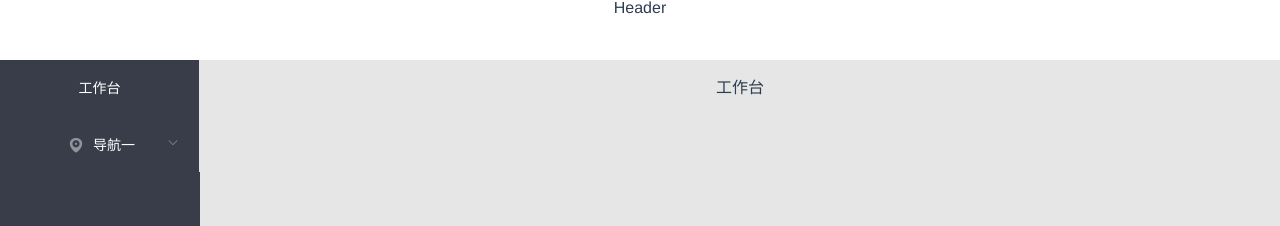
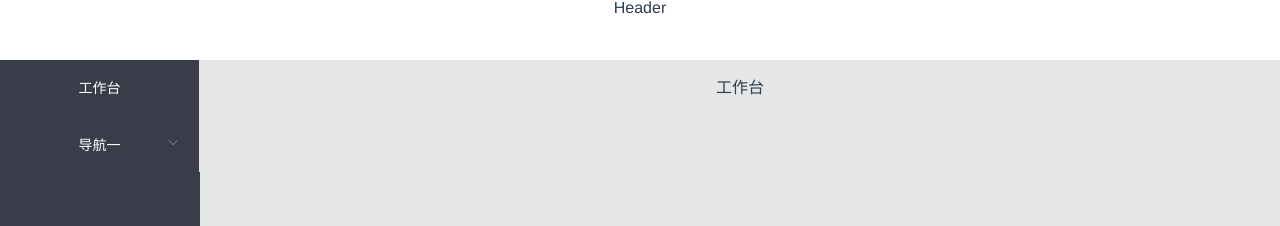
Before and after one commit to guangzhuo/vue-cli3, a Vue app: page /index/workbrnch in a window 1280 px wide. Shown: the top 226 px of the page. Built offline with nearby package versions, Linux system fonts and the light colour scheme.

Commit message:
路由配置修改

```diff
--- a/src/views/Index.vue
+++ b/src/views/Index.vue
@@ -12,7 +12,7 @@
                      <el-menu-item index="3">工作台</el-menu-item>
                      <el-submenu index="2">
                          <template slot="title">
-                             <i class="el-icon-location"></i>
+                             <!--<i class="el-icon-location"></i>-->
                              <span slot="title">导航一</span>
                          </template>
                          <el-menu-item-group>
```
Also changed, not shown: src/router.js (indentation only).
